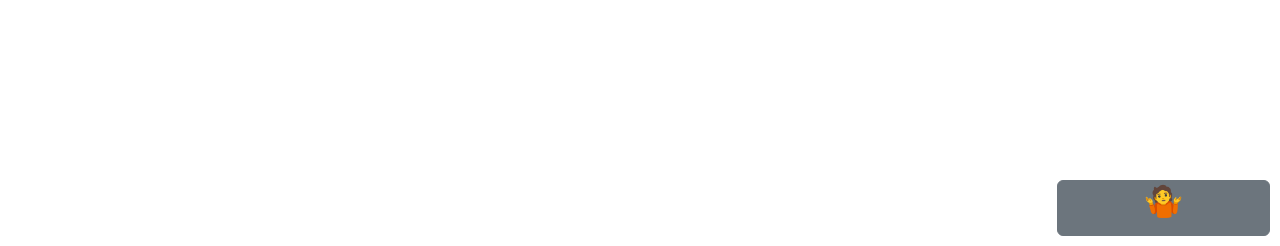
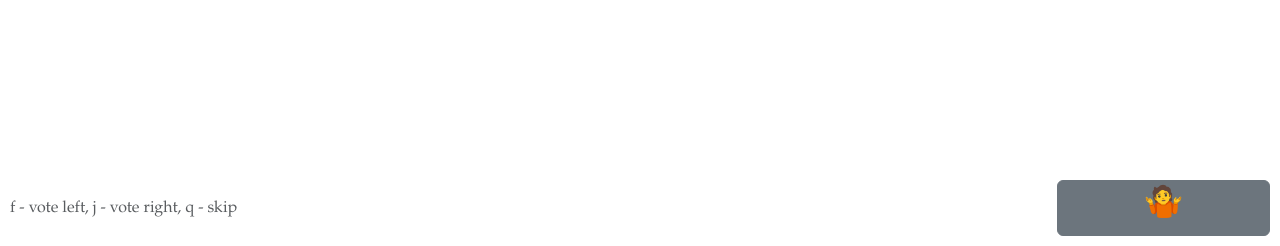
Before and after one commit to jftsang/hymnsmash, a Flask app: template templates/index.html in a window 1280 px wide. Shown: the part 554-800 px from the top of the page. Run offline with Flask 3, Linux system fonts and the light colour scheme; the template is opened without the code that fills it, so the values that code supplies are empty.

Commit message:
Add keyboard help text

```diff
--- a/static/styles.css
+++ b/static/styles.css
@@ -26,3 +26,9 @@ div.skip-btn {
     right: 10px;
     z-index: 9999;
 }
+
+div.shortcut-help {
+    position: fixed;
+    bottom: 10px;
+    left: 10px;
+}
--- a/templates/vote.html
+++ b/templates/vote.html
@@ -54,8 +54,12 @@
                  title="NEH? Meh.<br/>Both will lose points!">
                 <h2>🤷</h2>
             </div>
+        </div>
+    </div>
 
-        </div>
+    <div class="shortcut-help">
+        <p class="text-muted fs-6">f - vote left, j - vote right, q -
+            skip</p>
     </div>
 </form>
 
```
